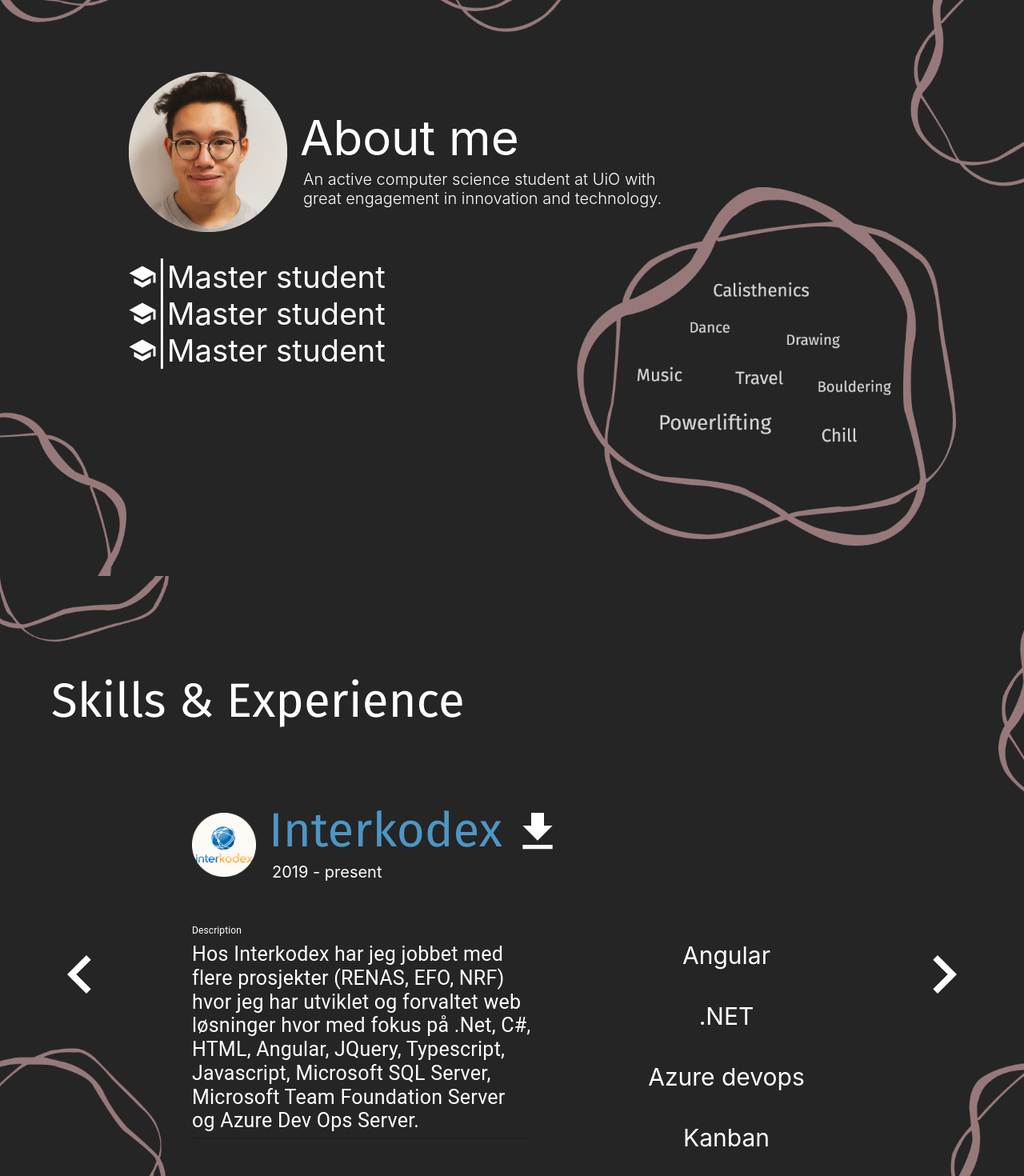
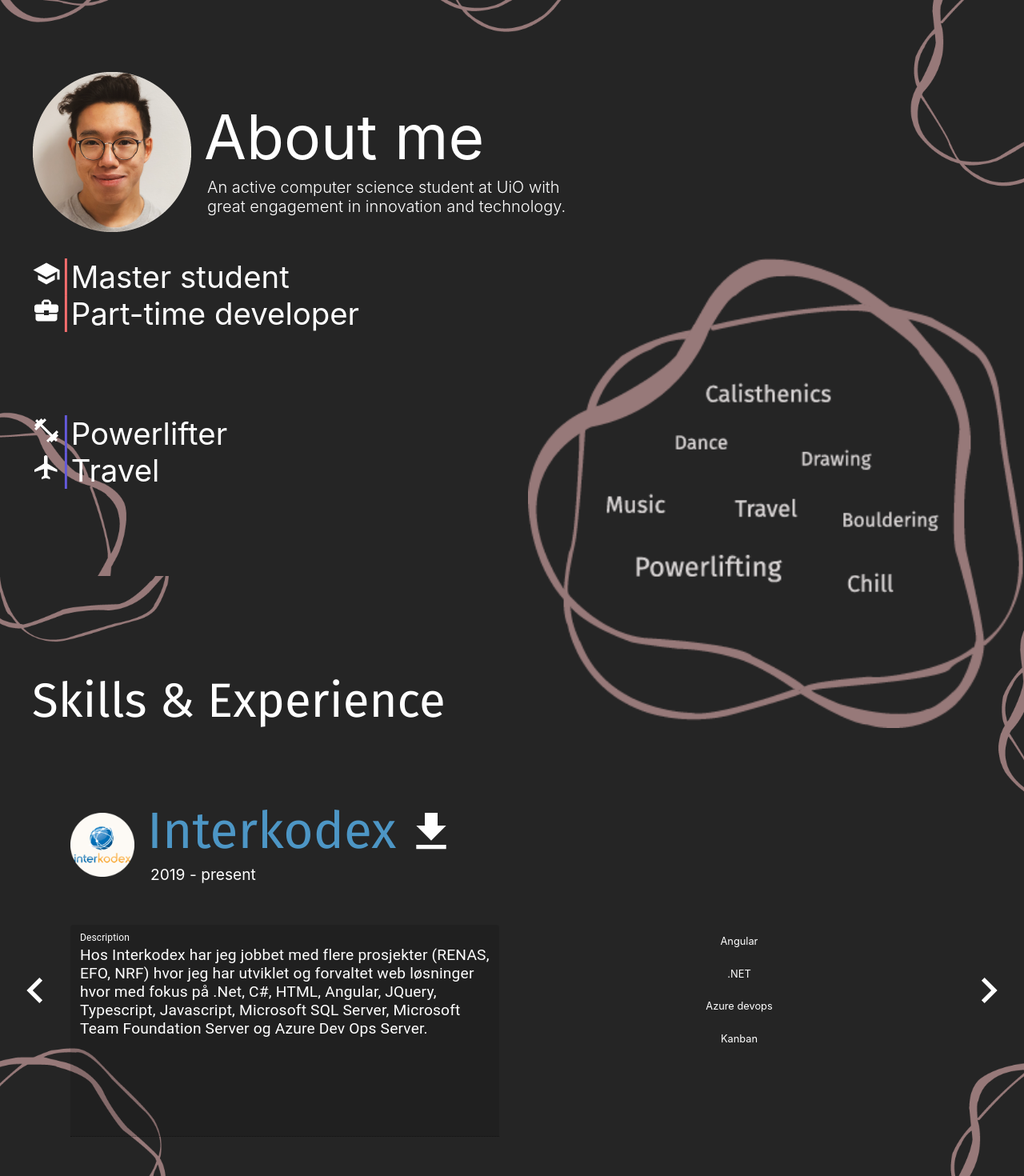
Before and after one commit to stevenhgn/Portfolio, a React (Create React App) app: page / in a window 1280 px wide. Shown: the part 880-2350 px from the top of the page at 80% size. Built offline with nearby package versions, Linux system fonts and the light colour scheme.

Commit message:
Implement aboutme page

```diff
--- a/src/components/AboutCard/AboutCard.js
+++ b/src/components/AboutCard/AboutCard.js
@@ -3,14 +3,16 @@ import styled from "styled-components";
 import { spacing, palette, typography } from "@material-ui/system";
 import { Icon, SvgIcon } from "@material-ui/core";
 import { StyledSpan, StyledH1 } from "../../shared/StyledTypography";
-import School from "@material-ui/icons/School";
+import { continueStatement } from "@babel/types";
 
-const AboutCard = () => {
+const AboutCard = (props) => {
   return (
     <CardWrapper>
-      <IconWrapper component={School} fontSize={"large"}></IconWrapper>
-      <StyledSpan style={{ fontSize: "3vw" }}> |</StyledSpan>
-      <StyledSpan style={{ fontSize: "3vw" }}>Master student</StyledSpan>
+      <IconWrapper component={props.component} fontSize={"large"}></IconWrapper>
+      <StyledSpan color={props.color} style={{ fontSize: "3vw" }}>
+        |
+      </StyledSpan>
+      <StyledSpan style={{ fontSize: "3vw" }}>{props.title}</StyledSpan>
     </CardWrapper>
   );
 };
@@ -19,18 +21,16 @@ const CardWrapper = styled.div`
     ${palette}
     ${spacing}
     ${typography}
-    display:flex;
-    flex-direction: row;
+    /* display:flex; */
+    /* flex-direction: row; */
     flex-wrap:wrap;
-    align-items:center;
-    /* flex: 5; */
+    /* align-items:center; */
+    /* margin-left:auto; */
+    margin-right:auto;
 `;
 const IconWrapper = styled(Icon)`
   ${palette}
   ${spacing}
   ${typography}
-  .MuiIcon-fontSizeLarge{
-    font-size: 5rem;
-  }
 `;
 export default AboutCard;
--- a/src/pages/About/About.js
+++ b/src/pages/About/About.js
@@ -1,4 +1,4 @@
-import React, { forwardRef } from "react";
+import React, { forwardRef, Fragment } from "react";
 import styled from "styled-components";
 import { spacing, palette, typography } from "@material-ui/system";
 import {
@@ -12,12 +12,41 @@ import {
   StyledFragment,
 } from "../../shared/ContentWrapper";
 import AboutCard from "../../components/AboutCard/AboutCard";
-
+import School from "@material-ui/icons/School";
+import BusinessCenter from "@material-ui/icons/BusinessCenter";
+import FitnessCenter from "@material-ui/icons/FitnessCenter";
+import Flight from "@material-ui/icons/Flight";
 const About = forwardRef((props, ref) => {
-  const aboutCard = [<AboutCard />, <AboutCard />, <AboutCard />];
+  const aboutCard = [
+    <ContentWrapper flex={1}>
+      <AboutCard
+        component={School}
+        color={"lightCoral"}
+        title={"Master student"}
+        key={0}
+      />
+      <AboutCard
+        component={BusinessCenter}
+        color={"lightCoral"}
+        title={"Part-time developer"}
+        key={1}
+      />
+    </ContentWrapper>,
+    <ContentWrapper flex={1}>
+      <AboutCard
+        mt={10}
+        component={FitnessCenter}
+        key={2}
+        color={"purple"}
+        title={"Powerlifter"}
+      />
+      <AboutCard component={Flight} color={"purple"} title={"Travel"} key={3} />
+    </ContentWrapper>,
+    <ContentWrapper flex={1}></ContentWrapper>,
+  ];
   return (
     <Wrapper ref={ref} className={"AboutRoot"}>
-      <StyledBox flexDirection={"row"} className={"Title&logo"} pl={20} pt={20}>
+      <StyledBox flexDirection={"row"} className={"Title&logo"} pl={5} pt={20}>
         <StyledBox flexWrap={"wrap"}>
           <ImageWrapper
             src={"logo/profile-logo.png"}
@@ -31,7 +60,7 @@ const About = forwardRef((props, ref) => {
           ml={2}
           style={{ alignSelf: "center" }}
         >
-          <StyledText color={"white"} fontSize={60} mt={1} mb={1}>
+          <StyledText color={"white"} fontSize={"6vw"} mt={1} mb={1}>
             About me
           </StyledText>
           <StyledSpan
@@ -46,9 +75,23 @@ const About = forwardRef((props, ref) => {
           </StyledSpan>
         </StyledBox>
       </StyledBox>
-      <SkillsCard ml={20} pl={20} color={"white"}>
-        {aboutCard}
-      </SkillsCard>
+      <StyledBox flexDirection={"row"} flexWrap={"wrap"}>
+        <SkillsCard
+          ml={5}
+          pl={5}
+          color={"white"}
+          className={"About-card"}
+          style={{ marginRight: "auto" }}
+        >
+          {aboutCard}
+        </SkillsCard>
+        <StyledBox flex={2}>
+          <ImageWrapper
+            src={"images/Aboutme_activities.png"}
+            style={{ width: "100%", height: "100%" }}
+          ></ImageWrapper>
+        </StyledBox>
+      </StyledBox>
     </Wrapper>
   );
 });
@@ -82,7 +125,7 @@ const SkillsCard = styled.div`
   ${typography}
   display: flex;
   flex-direction: column;
-  /* flex:1; */
+  flex:2;
   flex-wrap:wrap;
 
 `;
--- a/src/pages/Skills/Skills.js
+++ b/src/pages/Skills/Skills.js
@@ -60,35 +60,42 @@ const Skills = forwardRef((props, ref) => {
   });
   return (
     <Wrapper ref={ref} className={"SkillsRoot"}>
-      <StyledBox pt={5} pl={8}>
+      <StyledBox pt={5} pl={5}>
         <StyledText color={"white"} pt={10} fontSize={60}>
           Skills {"&"} Experience
         </StyledText>
       </StyledBox>
-      <ContentWrapper id={"cardContentWrapper"} p={10} pt={1}>
+      <ContentWrapper id={"cardContentWrapper"} pt={1}>
         <StyledIconButtonBack onClick={handleOnArrowBack}>
           <Tooltip title={<StyledPara fontSize={"large"}>Previous</StyledPara>}>
-            <StyledArrowBack fontSize={"large"} />
+            <StyledArrowBack />
           </Tooltip>
         </StyledIconButtonBack>
 
-        <SkillsCard pl={20}>
-          <StyledBox alignItems={"center"} flexWrap={"wrap"} flex={1} mb={0}>
+        <SkillsCard className={"SkillCard-content"}>
+          <StyledBox
+            alignItems={"center"}
+            flexWrap={"wrap"}
+            flex={1}
+            mb={0}
+            // mr={"auto"}
+          >
             <ImageWrapper
               src={skillsList[selectedSkills].imgLogo}
               alt={"logo"}
+              // style={{ height: "100%", width: "100%" }}
             ></ImageWrapper>
             <StyledBox flexDirection={"column"} ml={2} justifyItems={"center"}>
               <StyledText
                 color={skillsList[selectedSkills].nameColor}
-                fontSize={60}
+                fontSize={"5vw"}
                 mt={1}
                 mb={1}
               >
                 {skillsList[selectedSkills].name}
               </StyledText>
               <StyledSpan
-                fontSize={20}
+                fontSize={"1.5vw"}
                 color={"white"}
                 mb={3}
                 ml={1}
@@ -99,24 +106,27 @@ const Skills = forwardRef((props, ref) => {
             </StyledBox>
             <StyledBox alignItems={"center"} mb={4}>
               <Tooltip
-                title={<StyledSpan fontSize={15}>Last ned attest</StyledSpan>}
+                title={
+                  <StyledSpan fontSize={"1.5vw"}>Last ned attest</StyledSpan>
+                }
               >
                 <StyledIconButton>
-                  <StyledGetAppIcon fontSize={"large"}></StyledGetAppIcon>
+                  <StyledGetAppIcon />
                 </StyledIconButton>
               </Tooltip>
             </StyledBox>
           </StyledBox>
 
           <StyledBox flexDirection={"row"} flex={2} color={"white"}>
-            <StyledBox flex={2} color={"white"} pr={4}>
+            <StyledBox flex={2} color={"white"} pr={4} pl={"auto"} mr={"auto"}>
               <StyledTextField
                 type="input"
                 label="Description"
-                variant="standard"
+                variant="filled"
                 multiline
                 fullWidth
-                InputProps={{ style: { fontSize: 25 } }}
+                rows={10}
+                InputProps={{ style: { fontSize: "1.5vw" } }}
                 disabled
                 value={skillsList[selectedSkills].description}
               ></StyledTextField>
@@ -127,16 +137,19 @@ const Skills = forwardRef((props, ref) => {
               style={{ alignItems: "center" }}
             >
               {skillsList[selectedSkills].techUsed.map((item, key) => (
-                <StyledPara fontSize={30} mb={5} mt={5} key={key}>
+                <StyledPara fontSize={"1vw"} key={key}>
                   {item}
                 </StyledPara>
               ))}
             </StyledBox>
           </StyledBox>
         </SkillsCard>
-        <StyledIconButtonForward onClick={handleOnArrowForward} flex={1}>
+        <StyledIconButtonForward
+          onClick={handleOnArrowForward}
+          className={"ButtonForward"}
+        >
           <Tooltip title={<StyledPara fontSize={"large"}>Next</StyledPara>}>
-            <StyledArrowForward fontSize={"large"} />
+            <StyledArrowForward />
           </Tooltip>
         </StyledIconButtonForward>
       </ContentWrapper>
@@ -156,6 +169,7 @@ const Wrapper = styled.div`
   flex: 1;
   height: 100vh;
   object-fit: cover;
+  width: 100vw;
   /* width: 100vw; */
 `;
 
@@ -173,6 +187,7 @@ const SkillsCard = styled.div`
   ${typography}
   display: flex;
   flex-direction: column;
+  justify-content:center;
   flex: 2;
 `;
 const StyledText = styled.h1`
@@ -190,11 +205,13 @@ const StyledIconButtonBack = styled(IconButton)`
   position: absolute;
   left:0;
   float: left;
-  .MuiSvgIcon-fontSizeLarge {
-    font-size: 6rem;
+  .MuiSvgIcon-root {
+    font-size: 5vw;
     &:hover {
       color: ${themes.standard.palette.primary};
     }
+  }
+  .MuiSvgIcon-fontSizeLarge {
   }
 `;
 const StyledIconButtonForward = styled(IconButton)`
@@ -204,8 +221,13 @@ const StyledIconButtonForward = styled(IconButton)`
   float: right;
   position: absolute;
   right:0;
+  .MuiSvgIcon-root {
+    font-size: 5vw;
+    &:hover {
+      color: ${themes.standard.palette.primary};
+    }
+  }
   .MuiSvgIcon-fontSizeLarge {
-    font-size: 6rem;
     &:hover {
       color: ${themes.standard.palette.primary};
     }
--- a/src/shared/icons.js
+++ b/src/shared/icons.js
@@ -11,13 +11,23 @@ const StyledGetAppIcon = styled(GetAppIcon)`
   ${palette}
   ${typography}
   color:white;
+  .MuiSvgIcon-root {
+    font-size: 5vw;
+  }
 `;
 const StyledIconButton = styled(IconButton)`
   ${spacing}
   ${palette}
   ${typography}
+  .MuiSvgIcon-root {
+    font-size:5vw;
+    &:hover {
+      color: lightgreen;
+      opacity:100%;
+    }
+  }
   .MuiSvgIcon-fontSizeLarge {
-    font-size: 4rem;
+    /* font-size: 4rem; */
     &:hover {
       color: ${themes.standard.palette.primary};
       opacity:100%;
--- a/src/shared/theme.js
+++ b/src/shared/theme.js
@@ -17,11 +17,11 @@ const themes = {
       lighterGreen: "#8FBC8F",
       darkGreen: "2D660B",
       // content colour
-      purple: "#915AD5",
+      purple: "#6459DB",
       orange: "#ffa626",
       red: "#e94454",
       contentRed: "#E70641",
-      lightCoral: "#F08080",
+      lightCoral: "#FA6E6E",
       borderGrey: "#DDDDDD",
       lightGrey: "#D3D3D3",
     },
```
Also changed, not shown: public/images/Aboutme.png, public/images/Aboutme_activities.png (added).
